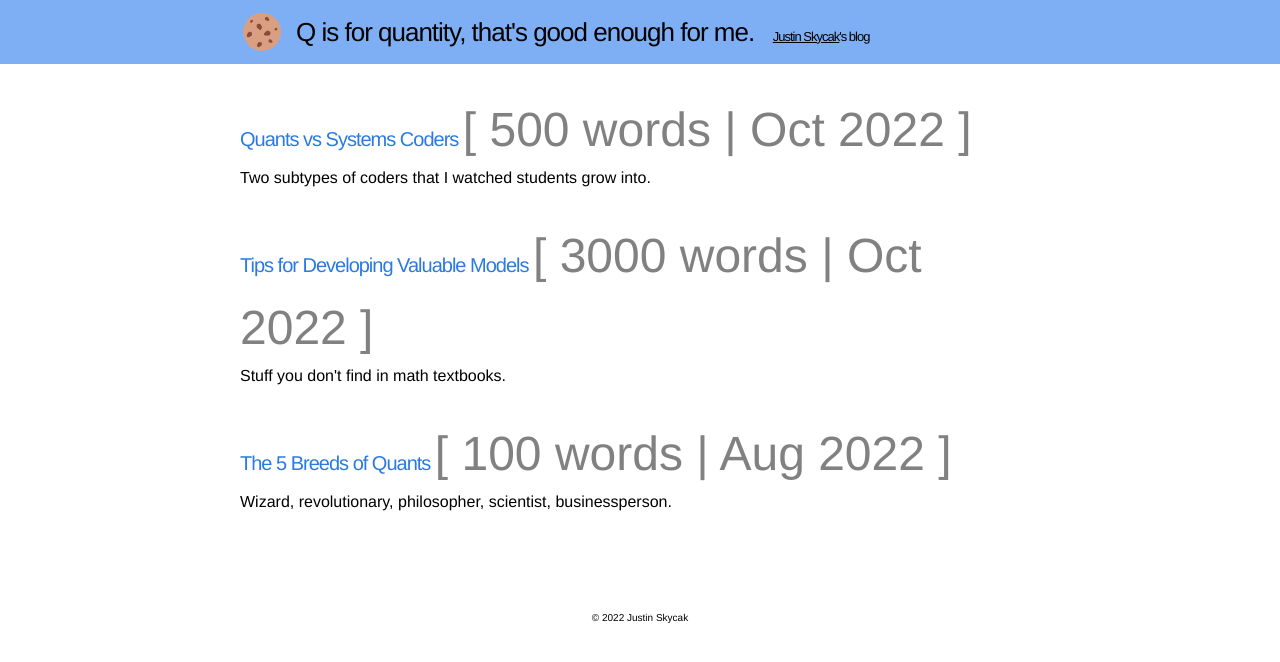
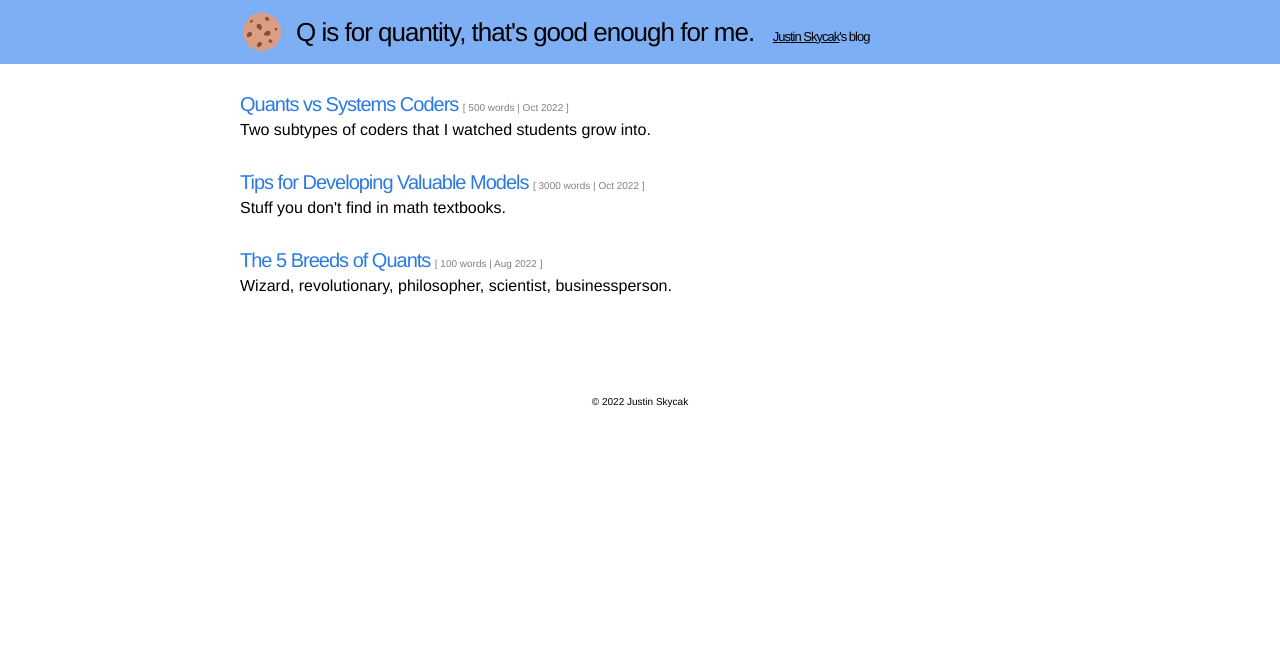
Before and after one commit to quantmonster/quantmonster.github.io, a Jekyll site: the page built from index.html, in a window 1280 px wide. Shown: the top 662 px of the page. Built offline with Jekyll 4.4.1, drawn with Linux system fonts in a browser that asks for light colours.

Commit message:
Update index.html

```diff
--- a/index.html
+++ b/index.html
@@ -8,7 +8,7 @@ layout: default
     {% for post in site.posts %}
       <li>
         <!--<span class="post-date">{{ post.wordcount }} words | {{ post.date | date: "%b %Y" }}</span>--><!--<span class="post-date">{{ post.date | date: "%b %-d, %Y" }}</span>-->
-        <a class="post-link" href="{{ post.url | prepend: site.baseurl }}">{{ post.title }}</a> <font size="10px" color="#818181">[ {{ post.wordcount }} words | {{ post.date | date: "%b %Y" }} ]</font>
+        <a class="post-link" href="{{ post.url | prepend: site.baseurl }}">{{ post.title }}</a> <font size="0.5em" color="#818181">[ {{ post.wordcount }} words | {{ post.date | date: "%b %Y" }} ]</font>
         <br>
         {{ post.excerpt }}
       </li>
```
